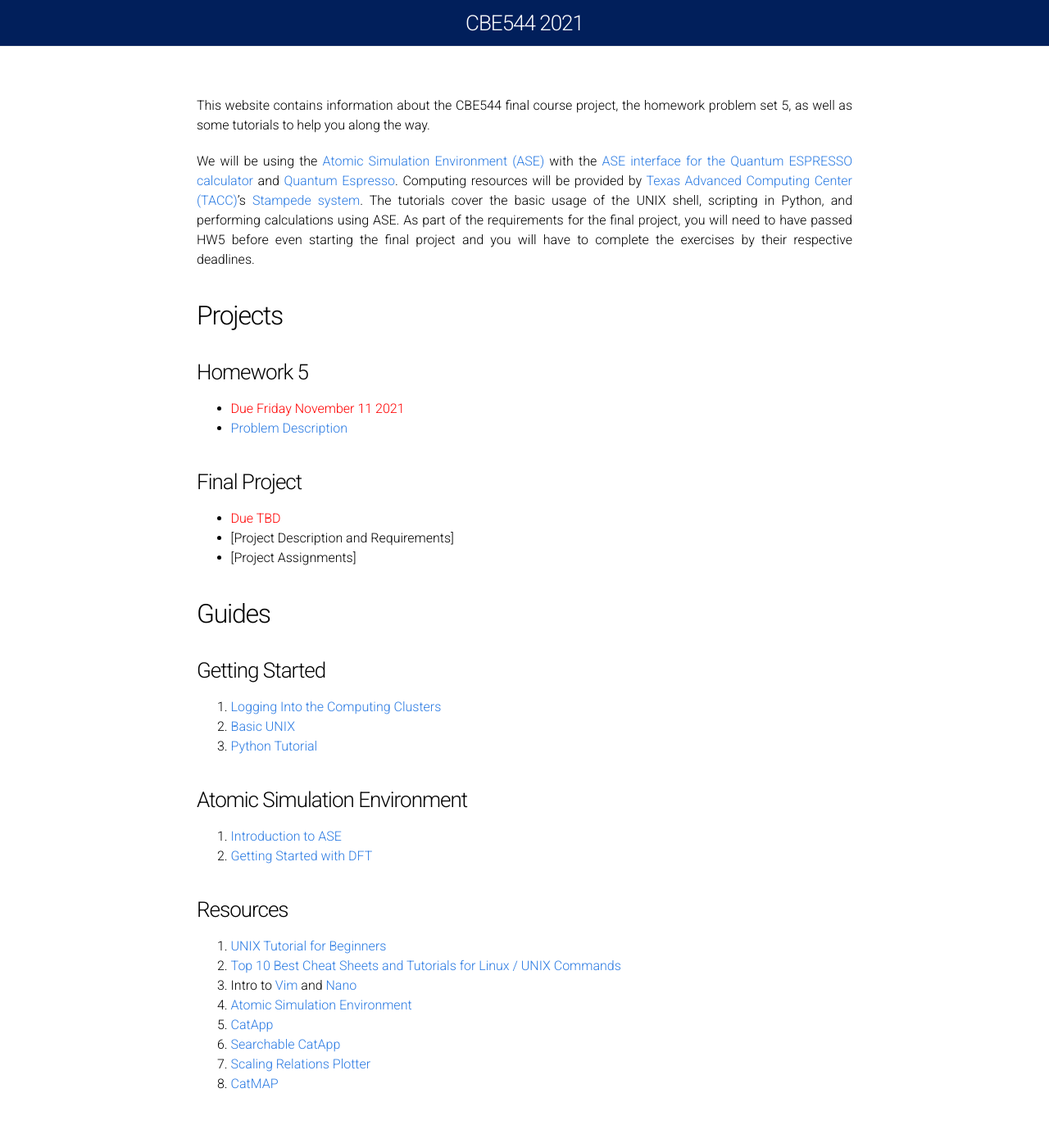
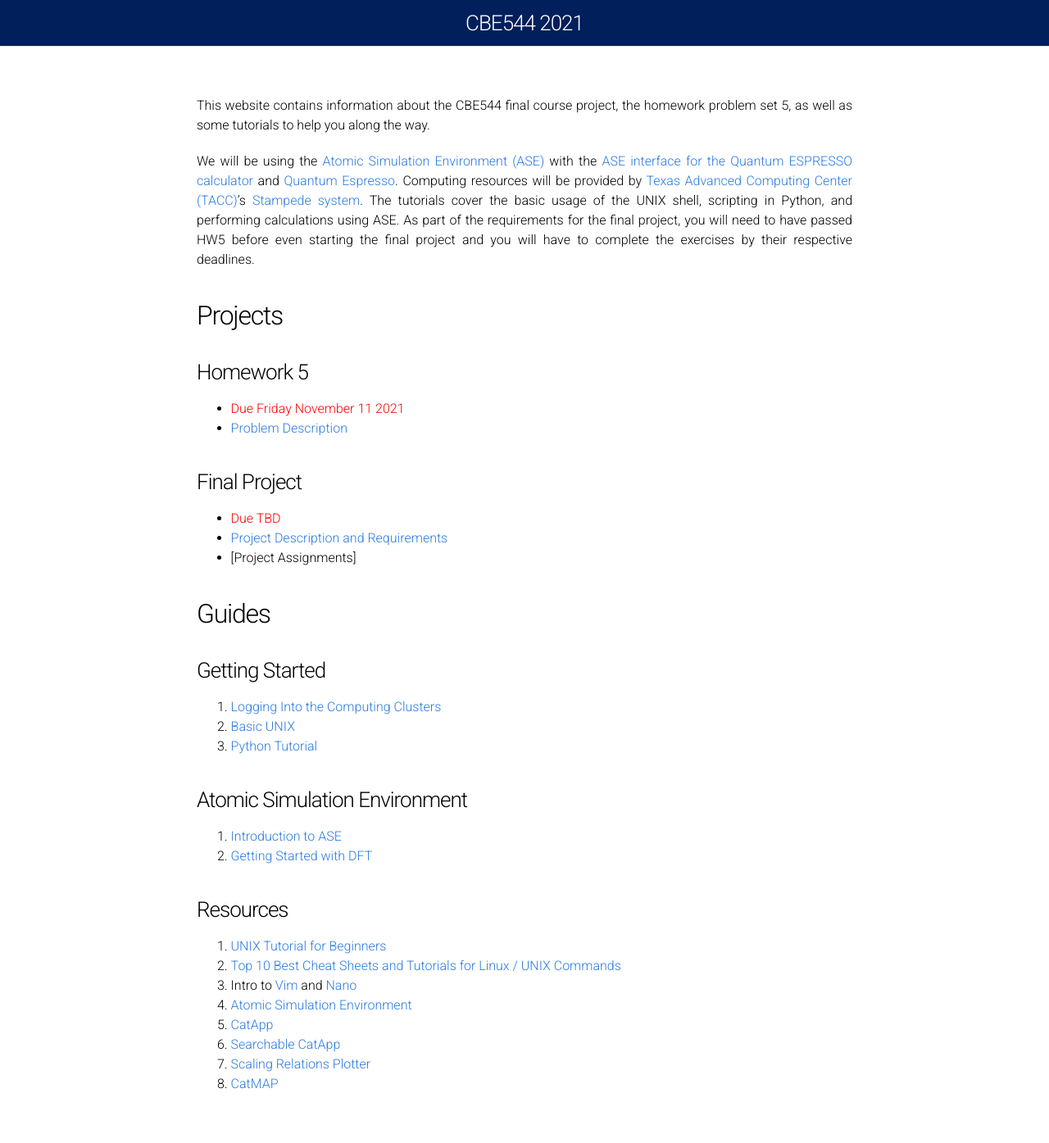
Before and after one commit to UPennCBE544/2023.github.io, a Jekyll site: the page built from Index.md, in a window 1280 px wide. Shown: the whole page at 82% size. Built offline with Jekyll 4.4.1, drawn with Linux system fonts in a browser that asks for light colours; part of the change alters nothing that is shown.

```diff
--- a/Index.md
+++ b/Index.md
@@ -16,7 +16,7 @@ We will be using the [Atomic Simulation Environment (ASE)](https://wiki.fysik.dt
 
 ### Final Project ###
 * <font color="red">Due TBD</font>
-* [Project Description and Requirements]
+* [Project Description and Requirements](ProjectDescription.md)
 * [Project Assignments]
 
 
```
